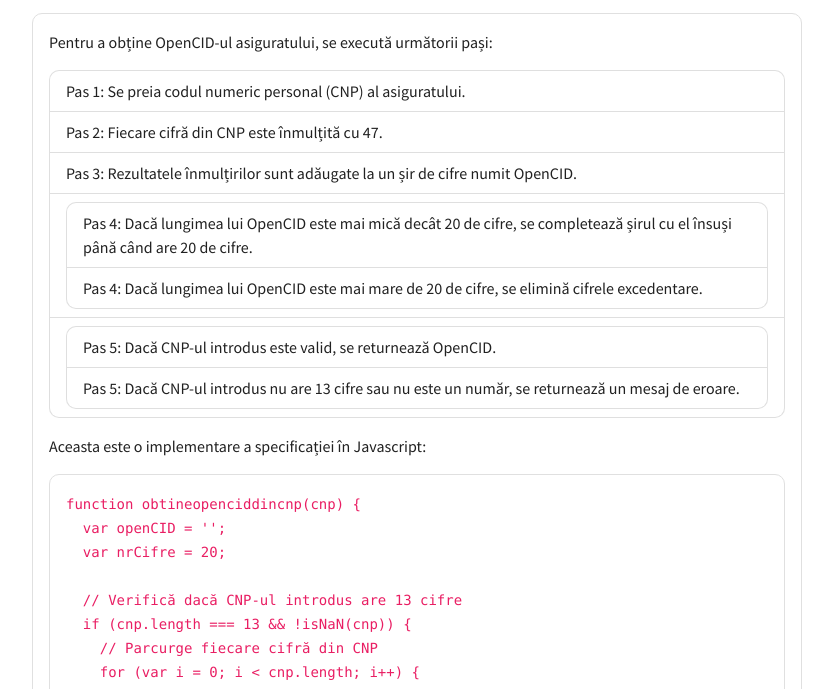
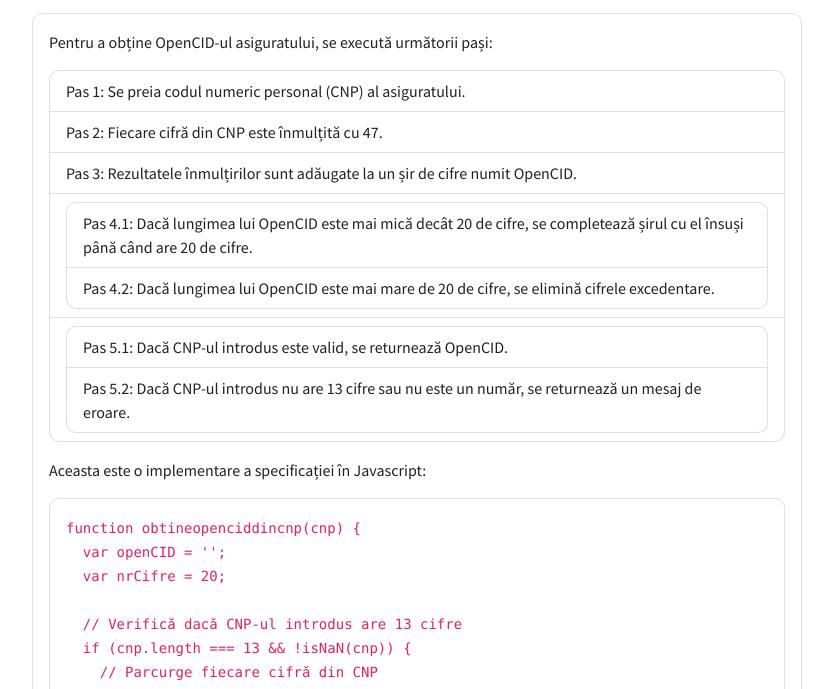
Before and after one commit to window-ops/opencid, a plain HTML site: page specificatie/index.html in a window 1280 px wide. Shown: the part 111-800 px from the top of the page, without its empty margins (223-1056 px from the left). Drawn offline with Linux system fonts and the light colour scheme.

Commit message:
Update file index.html

```diff
--- a/specificatie/index.html
+++ b/specificatie/index.html
@@ -26,14 +26,14 @@
               <li class="list-group-item">Pas 3: Rezultatele înmulțirilor sunt adăugate la un șir de cifre numit OpenCID.</li>
               <li class="list-group-item">
                 <ul class="list-group">
-                  <li class="list-group-item">Pas 4: Dacă lungimea lui OpenCID este mai mică decât 20 de cifre, se completează șirul cu el însuși până când are 20 de cifre.</li>
-                  <li class="list-group-item">Pas 4: Dacă lungimea lui OpenCID este mai mare de 20 de cifre, se elimină cifrele excedentare.</li>
+                  <li class="list-group-item">Pas 4.1: Dacă lungimea lui OpenCID este mai mică decât 20 de cifre, se completează șirul cu el însuși până când are 20 de cifre.</li>
+                  <li class="list-group-item">Pas 4.2: Dacă lungimea lui OpenCID este mai mare de 20 de cifre, se elimină cifrele excedentare.</li>
                 </ul>
               </li>
               <li class="list-group-item">
                 <ul class="list-group">
-                  <li class="list-group-item">Pas 5: Dacă CNP-ul introdus este valid, se returnează OpenCID.</li>
-                  <li class="list-group-item">Pas 5: Dacă CNP-ul introdus nu are 13 cifre sau nu este un număr, se returnează un mesaj de eroare.</li>
+                  <li class="list-group-item">Pas 5.1: Dacă CNP-ul introdus este valid, se returnează OpenCID.</li>
+                  <li class="list-group-item">Pas 5.2: Dacă CNP-ul introdus nu are 13 cifre sau nu este un număr, se returnează un mesaj de eroare.</li>
                 </ul>
               </li>
             </ul>
```
